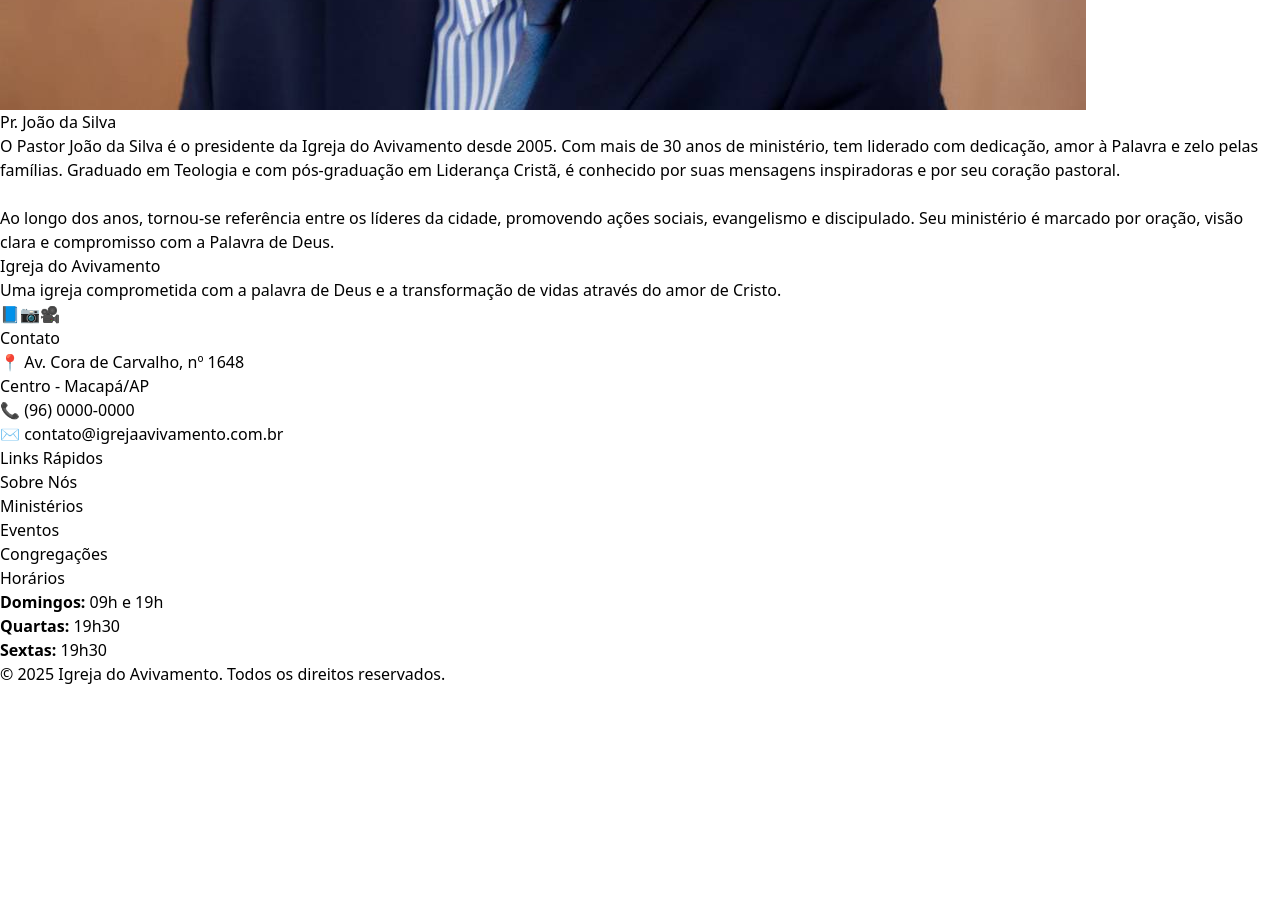
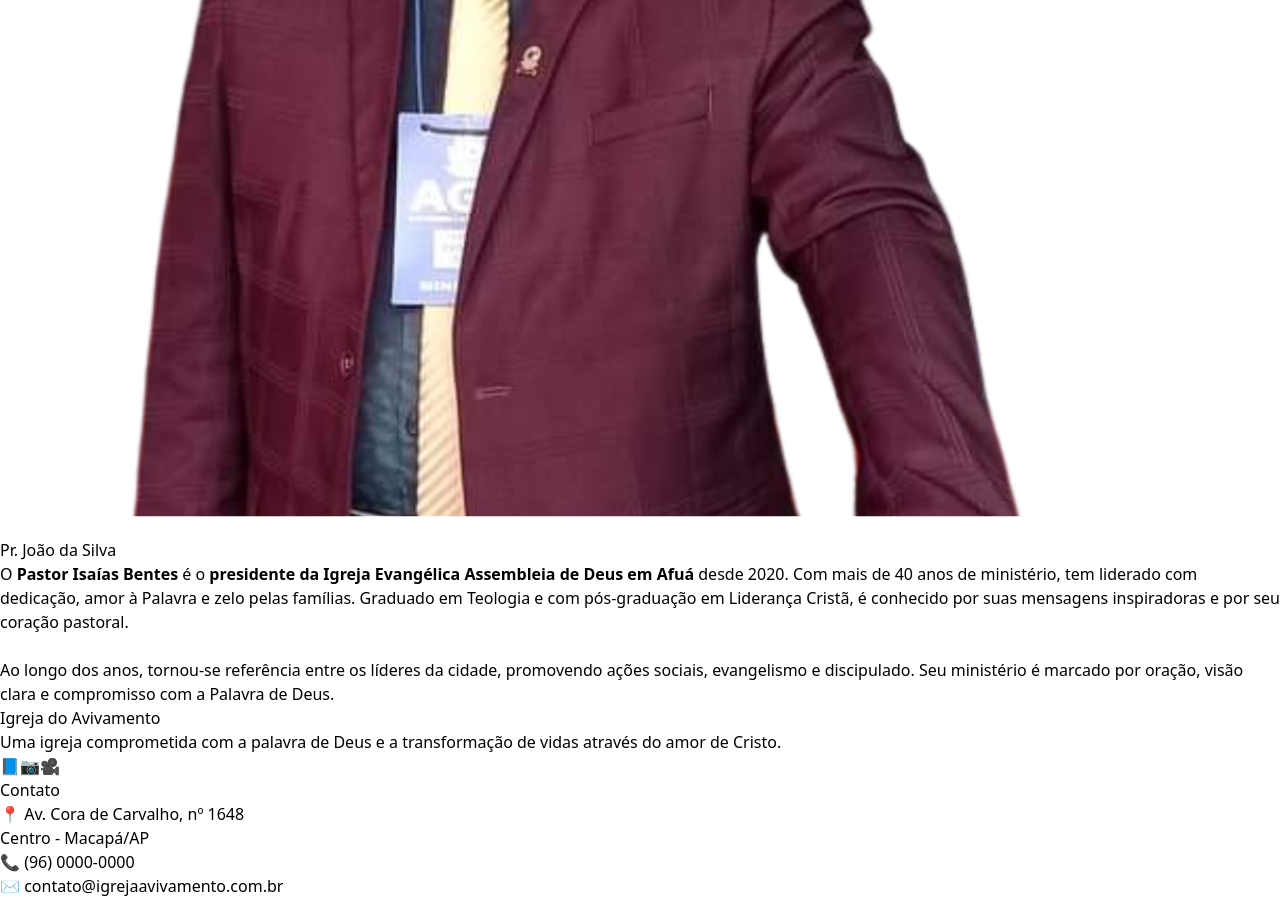
Before and after one commit to GesielNascimento/ad-afua, a React (Vite) app: page /lideranca/presidente in a window 1280 px wide. Shown: the part 1320-2222 px from the top of the page. Before the commit the page ends 2006 px from the top, so only its background shows below. Built offline with nearby package versions, Linux system fonts and the light colour scheme.

Commit message:
Ajuste de destaque no nome do Pastor Isaías Bentes

```diff
--- a/index.html
+++ b/index.html
@@ -2,9 +2,9 @@
 <html lang="en">
   <head>
     <meta charset="UTF-8" />
-    <link rel="icon" type="image/svg+xml" href="/img/logo.png" />
+    <link rel="icon" type="image/svg+xml" href="/img/AD AFUÁ.png" />
     <meta name="viewport" content="width=device-width, initial-scale=1.0" />
-    <title>Igreja do Avivamento</title>
+    <title>AD Afuá</title>
   </head>
   <body>
     <div id="root"></div>
--- a/src/pages/President.jsx
+++ b/src/pages/President.jsx
@@ -4,7 +4,7 @@ export default function President() {
       <div className="flex flex-wrap gap-6">
         {/* Imagem à esquerda */}
         <img
-          src="/img/silas.jpg"
+          src="/img/ISAIAS BENTES.png"
           alt="Foto do Pr. João da Silva"
           className="w-48 h-48 object-cover rounded-full shadow flex-shrink-0"
         />
@@ -13,9 +13,9 @@ export default function President() {
         <div className="flex-1 min-w-[250px]">
           <h1 className="text-3xl font-bold text-green-800 mb-4">Pr. João da Silva</h1>
           <p className="text-gray-700 leading-relaxed text-justify">
-            O Pastor João da Silva é o presidente da Igreja do Avivamento desde 2005. Com mais de 30 anos de ministério,
-            tem liderado com dedicação, amor à Palavra e zelo pelas famílias. Graduado em Teologia e com pós-graduação
-            em Liderança Cristã, é conhecido por suas mensagens inspiradoras e por seu coração pastoral.
+            O <strong>Pastor Isaías Bentes</strong> é o <strong>presidente da Igreja Evangélica Assembleia de Deus em Afuá</strong> desde 2020. Com mais
+            de 40 anos de ministério, tem liderado com dedicação, amor à Palavra e zelo pelas famílias. Graduado em Teologia
+            e com pós-graduação em Liderança Cristã, é conhecido por suas mensagens inspiradoras e por seu coração pastoral.
             <br /><br />
             Ao longo dos anos, tornou-se referência entre os líderes da cidade, promovendo ações sociais, evangelismo
             e discipulado. Seu ministério é marcado por oração, visão clara e compromisso com a Palavra de Deus.
```
Also changed, not shown: public/img/AD AFUÁ.png (added), public/img/ISAIAS BENTES.png (added).
